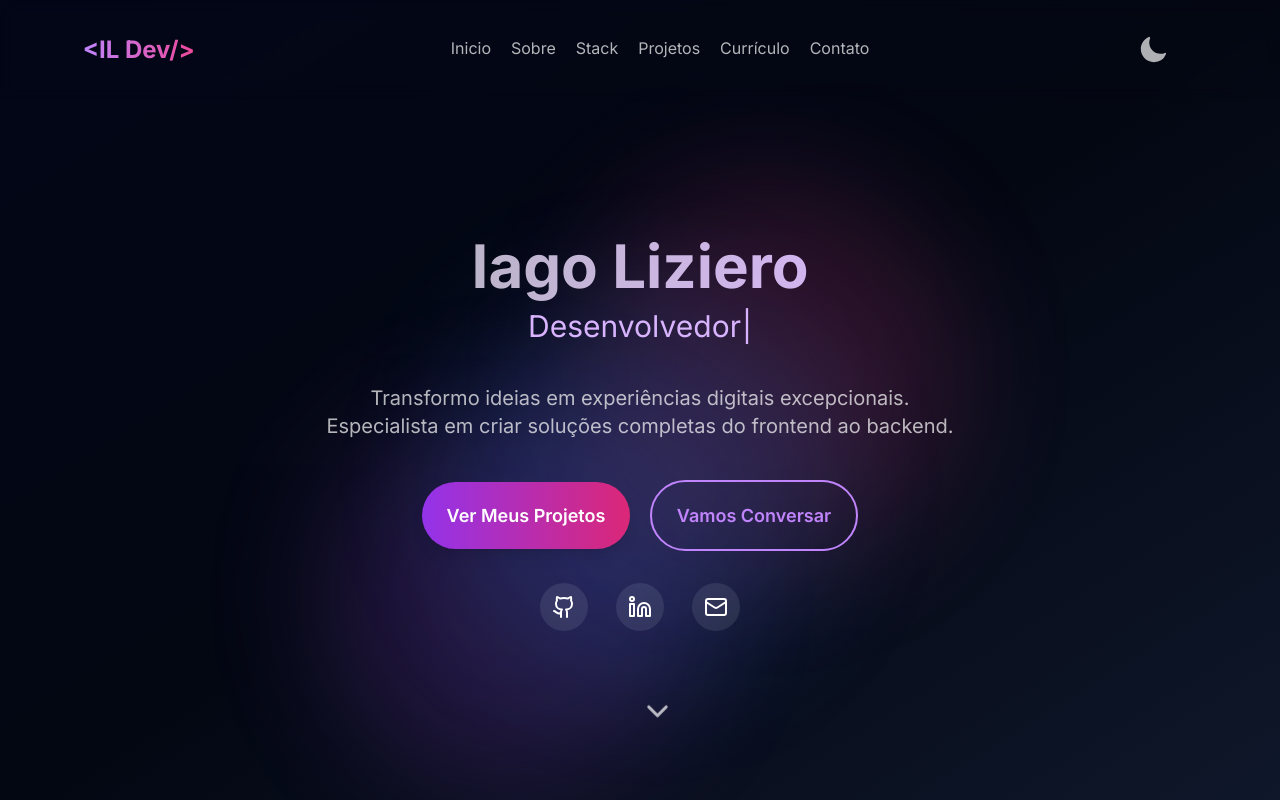
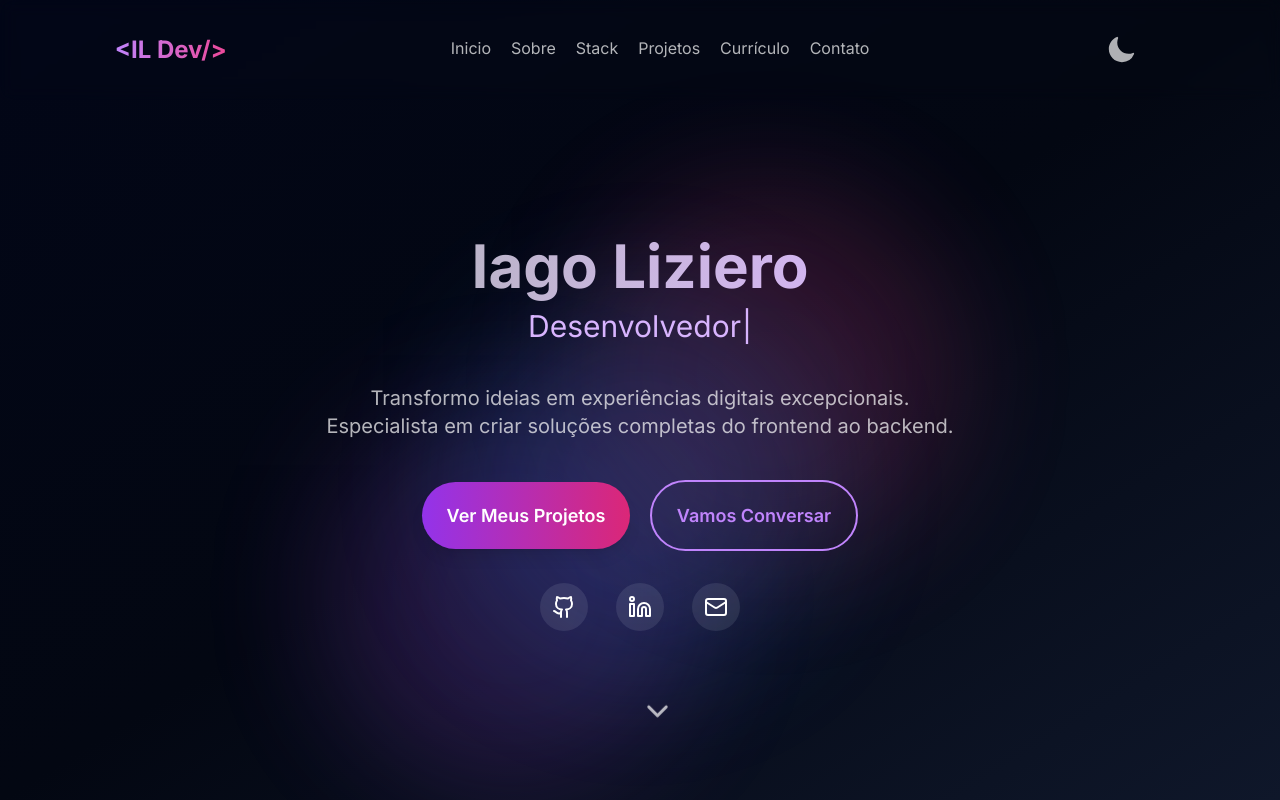
Before and after one commit to iagoliziero/my-portfolio, a React (Vite) app: page / in a window 1280 px wide. Built offline with nearby package versions, Linux system fonts and the light colour scheme.

Commit message:
style: asjusting gap in Header

```diff
--- a/src/components/Header.tsx
+++ b/src/components/Header.tsx
@@ -4,7 +4,7 @@ import UlContent from "./UlContent";
 
 const Header = (): JSX.Element => {
   return (
-    <header className="fixed w-max-screen top-0 right-0 left-0 p-5 flex justify-between items-center blur-xs backdrop-blur-[0.5em] z-50 lg:justify-center lg:gap-60">
+    <header className="fixed w-max-screen top-0 right-0 left-0 p-5 flex justify-between items-center blur-xs backdrop-blur-[0.5em] z-50 lg:justify-center lg:gap-52">
       <a
       href="#"
       className="text-transparent bg-clip-text bg-gradient-to-r from-purple-400 to-pink-500 font-bold text-2xl ">
```
